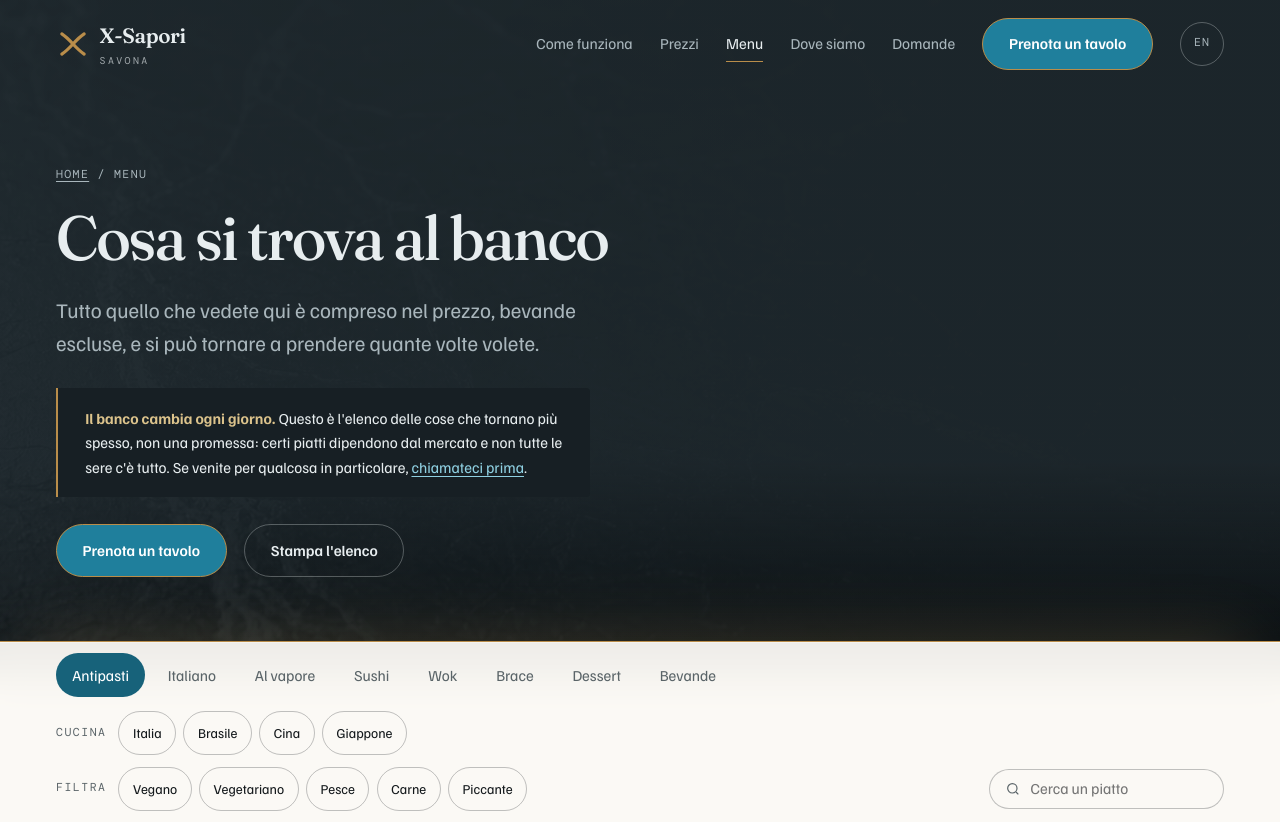
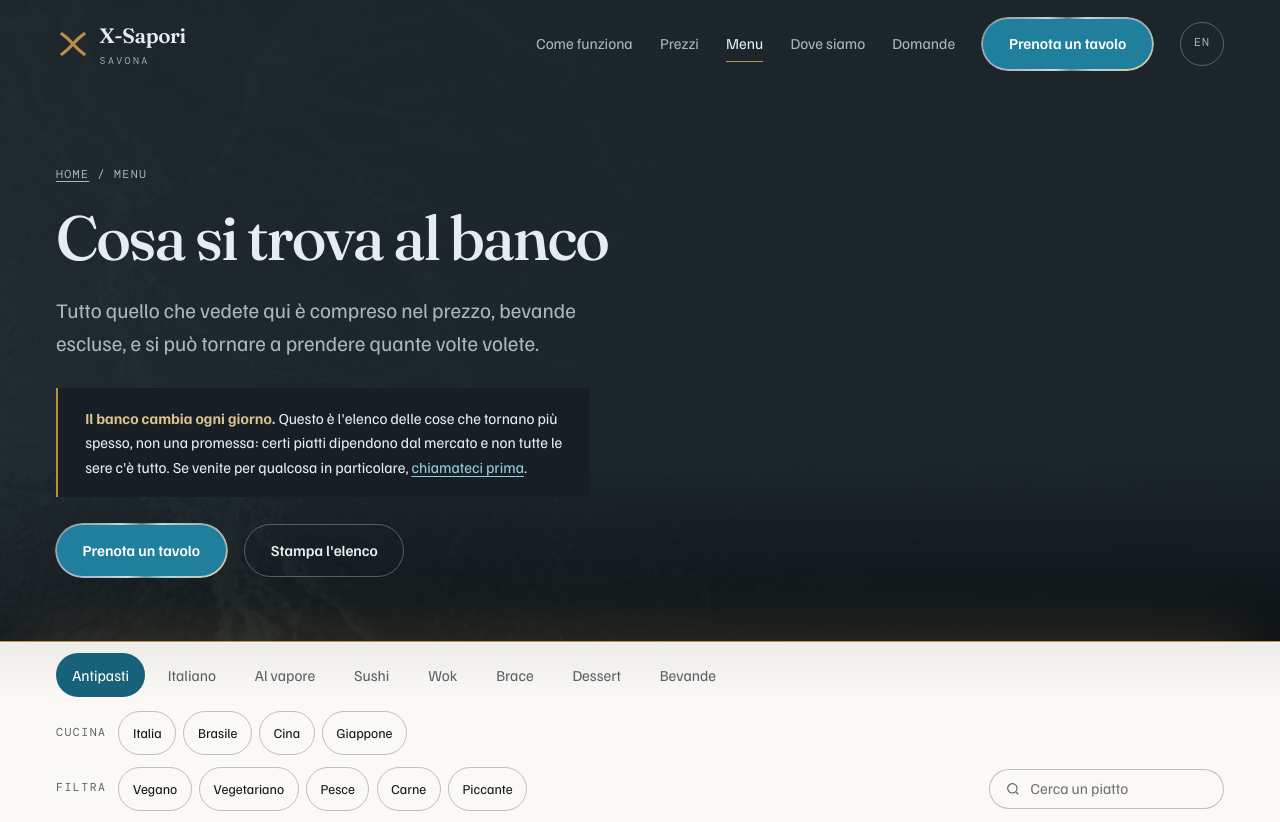
Before and after one commit to YouMei2/site-xsapori, a PHP site: page /x-sapori/menu.html in a window 1280 px wide. Shown: the top 822 px of the page. Run offline with PHP 8.4, Linux system fonts and the light colour scheme.

Commit message:
L'anello di metallo sul pulsante principale, senza WebGL e senza React
Richiesta: portare sul sito l'aspetto di un pulsante «liquid metal» visto
altrove. Il componente di partenza era React + TypeScript + Tailwind +
shadcn, e disegnava il metallo con uno shader WebGL
(`@paper-design/shaders`). Qui non si poteva usare: il sito e' HTML, CSS e
JavaScript puro, zero dipendenze npm, caricabile via FTP su hosting
condiviso — e' un vincolo scritto, non una preferenza. Installare React non
avrebbe aggiunto un pulsante: avrebbe riscritto il sito.

L'effetto pero' non ha bisogno di WebGL. E' un `conic-gradient` con i
riflessi alle angolazioni giuste, ritagliato ad anello da una maschera
(`mask-composite:exclude`), animato al passaggio del mouse con `@property`
su un angolo registrato. Zero dipendenze, zero JavaScript, un solo
pseudo-elemento.

DUE COSE DELL'ORIGINALE NON SONO STATE COPIATE, ed e' voluto.

Il fondo NERO. Nel sistema di questo sito il colore delle azioni e' il
petrolio, non il metallo: sta in MASTER.md fra le tre conseguenze non
negoziabili della direzione visiva, e viene dal filetto d'ottone della sala
vera. L'anello si aggiunge al petrolio invece di sostituirlo.

L'etichetta GRIGIA. Nell'originale e' `#666666` su nero. Misurato: 3,66:1,
sotto la soglia di 4,5 che WCAG chiede a un testo da 14px. Sarebbe stato il
primo contrasto insufficiente di un sito che in nove pagine non ne ha
nessuno. L'etichetta resta bianca sul petrolio, a 4,59:1.

DOVE VA BENE, e dove no. Solo sui pulsanti PRIMARI — ventisei in tutto il
sito, cinque per pagina. I ventotto fantasma restano com'erano: AI-RULES
CTA-01 vuole due tipi di pulsante e non tre, e MOT-04 dice una firma per
pagina, non una su ogni elemento. Un anello di metallo su tutto sarebbe
scaricare un effetto, non fare un disegno.

Degrada bene: senza `conic-gradient` l'anello sparisce e torna il bordo
d'ottone di prima; con «riduci movimento» resta fermo e cambia solo
l'opacita', perche' un gradiente che gira e' movimento a tutti gli effetti.

Verificato a 1440 e 390px: anello presente e mascherato correttamente,
bersagli tutti sopra i 44px, contrasti 146 e 141 elementi con minimo
4,59:1 e nessuno sotto soglia, nessuno scroll orizzontale, i pulsanti
fantasma non toccati, console pulita. `?v=20`.

Co-Authored-By: Claude Opus 5 <noreply@anthropic.com>

```diff
--- a/404.html
+++ b/404.html
@@ -8,7 +8,7 @@
 <meta name="theme-color" content="#0E1417">
 <link rel="icon" href="/assets/brand/favicon.svg" type="image/svg+xml">
 <link rel="preload" href="/assets/fonts/fraunces-latin.woff2" as="font" type="font/woff2" crossorigin>
-<link rel="stylesheet" href="/styles.css?v=19">
+<link rel="stylesheet" href="/styles.css?v=20">
 <script>document.documentElement.classList.add('js');</script>
 </head>
 <body>
--- a/en/index.html
+++ b/en/index.html
@@ -27,7 +27,7 @@
 <link rel="manifest" href="../site.webmanifest">
 <link rel="preload" href="../assets/fonts/fraunces-latin.woff2" as="font" type="font/woff2" crossorigin>
 <link rel="preload" href="../assets/fonts/familjen-latin.woff2" as="font" type="font/woff2" crossorigin>
-<link rel="stylesheet" href="../styles.css?v=19">
+<link rel="stylesheet" href="../styles.css?v=20">
 <!-- Segna che il JavaScript è attivo: solo in quel caso le sezioni
      partono nascoste per poi comparire. Senza JS il sito resta leggibile. -->
 <script>document.documentElement.classList.add('js');</script>
@@ -636,6 +636,6 @@
   </div>
 </footer>
 
-<script src="../js/site.js?v=19" defer></script>
+<script src="../js/site.js?v=20" defer></script>
 </body>
 </html>
--- a/en/menu.html
+++ b/en/menu.html
@@ -24,7 +24,7 @@
 <link rel="manifest" href="../site.webmanifest">
 <link rel="preload" href="../assets/fonts/fraunces-latin.woff2" as="font" type="font/woff2" crossorigin>
 <link rel="preload" href="../assets/fonts/familjen-latin.woff2" as="font" type="font/woff2" crossorigin>
-<link rel="stylesheet" href="../styles.css?v=19">
+<link rel="stylesheet" href="../styles.css?v=20">
 <script>document.documentElement.classList.add('js');</script>
 
 <script type="application/ld+json">
@@ -451,7 +451,7 @@
   </div>
 </footer>
 
-<script src="../js/site.js?v=19" defer></script>
-<script src="../js/menu.js?v=19" defer></script>
+<script src="../js/site.js?v=20" defer></script>
+<script src="../js/menu.js?v=20" defer></script>
 </body>
 </html>
--- a/en/privacy.html
+++ b/en/privacy.html
@@ -14,7 +14,7 @@
 <link rel="manifest" href="../site.webmanifest">
 <link rel="preload" href="../assets/fonts/fraunces-latin.woff2" as="font" type="font/woff2" crossorigin>
 <link rel="preload" href="../assets/fonts/familjen-latin.woff2" as="font" type="font/woff2" crossorigin>
-<link rel="stylesheet" href="../styles.css?v=19">
+<link rel="stylesheet" href="../styles.css?v=20">
 <script>document.documentElement.classList.add('js');</script>
 </head>
 <body>
@@ -184,6 +184,6 @@
     </div>
   </div>
 </footer>
-<script src="../js/site.js?v=19" defer></script>
+<script src="../js/site.js?v=20" defer></script>
 </body>
 </html>
--- a/index.html
+++ b/index.html
@@ -27,7 +27,7 @@
 <link rel="manifest" href="site.webmanifest">
 <link rel="preload" href="assets/fonts/fraunces-latin.woff2" as="font" type="font/woff2" crossorigin>
 <link rel="preload" href="assets/fonts/familjen-latin.woff2" as="font" type="font/woff2" crossorigin>
-<link rel="stylesheet" href="styles.css?v=19">
+<link rel="stylesheet" href="styles.css?v=20">
 <!-- Segna che il JavaScript è attivo: solo in quel caso le sezioni
      partono nascoste per poi comparire. Senza JS il sito resta leggibile. -->
 <script>document.documentElement.classList.add('js');</script>
@@ -669,6 +669,6 @@
   </div>
 </footer>
 
-<script src="js/site.js?v=19" defer></script>
+<script src="js/site.js?v=20" defer></script>
 </body>
 </html>
--- a/menu.html
+++ b/menu.html
@@ -24,7 +24,7 @@
 <link rel="manifest" href="site.webmanifest">
 <link rel="preload" href="assets/fonts/fraunces-latin.woff2" as="font" type="font/woff2" crossorigin>
 <link rel="preload" href="assets/fonts/familjen-latin.woff2" as="font" type="font/woff2" crossorigin>
-<link rel="stylesheet" href="styles.css?v=19">
+<link rel="stylesheet" href="styles.css?v=20">
 <script>document.documentElement.classList.add('js');</script>
 
 <script type="application/ld+json">
@@ -460,7 +460,7 @@
   </div>
 </footer>
 
-<script src="js/site.js?v=19" defer></script>
-<script src="js/menu.js?v=19" defer></script>
+<script src="js/site.js?v=20" defer></script>
+<script src="js/menu.js?v=20" defer></script>
 </body>
 </html>
--- a/privacy.html
+++ b/privacy.html
@@ -15,7 +15,7 @@
 <link rel="manifest" href="site.webmanifest">
 <link rel="preload" href="assets/fonts/fraunces-latin.woff2" as="font" type="font/woff2" crossorigin>
 <link rel="preload" href="assets/fonts/familjen-latin.woff2" as="font" type="font/woff2" crossorigin>
-<link rel="stylesheet" href="styles.css?v=19">
+<link rel="stylesheet" href="styles.css?v=20">
 <script>document.documentElement.classList.add('js');</script>
 </head>
 <body>
@@ -185,6 +185,6 @@
     </div>
   </div>
 </footer>
-<script src="js/site.js?v=19" defer></script>
+<script src="js/site.js?v=20" defer></script>
 </body>
 </html>
--- a/styles.css
+++ b/styles.css
@@ -541,8 +541,66 @@ button,input,select,textarea{font:inherit;color:inherit;}
              color var(--dur-fast) var(--ease-out),
              transform var(--dur-fast) var(--ease-out);
 }
-.btn--primary{background:var(--accent-fill);color:#fff;border-color:var(--detail);}
+/* =========================================================
+   L'ANELLO DI METALLO SUL PULSANTE PRINCIPALE
+
+   Nasce da un componente React che disegnava il metallo con uno shader
+   WebGL. Qui non si poteva usare: il sito e' HTML, CSS e JavaScript puro,
+   senza npm, e va caricato via FTP. Ma l'effetto non ha bisogno di WebGL —
+   e' un `conic-gradient` con i riflessi al posto giusto, ritagliato ad
+   anello da una maschera. Zero dipendenze, zero JavaScript, un elemento.
+
+   DUE COSE DELL'ORIGINALE NON SONO STATE COPIATE, ed e' voluto:
+
+   1. Il fondo NERO. Nel sistema di questo sito il colore delle azioni e' il
+      petrolio, non il metallo — sta scritto in MASTER.md come regola non
+      negoziabile, e viene dal filetto d'ottone della sala vera. L'anello si
+      aggiunge al petrolio invece di sostituirlo.
+   2. L'etichetta GRIGIA. Nell'originale e' `#666666` su nero: misurato,
+      3,66:1, sotto la soglia di 4,5 per un testo da 14px. Sarebbe stato il
+      primo contrasto insufficiente di un sito che non ne ha nessuno. Qui
+      resta bianca sul petrolio, che sta a 4,59:1.
+   ========================================================= */
+@property --anello{ syntax:'<angle>'; initial-value:0deg; inherits:false; }
+
+.btn--primary{
+  position:relative;isolation:isolate;
+  background:var(--accent-fill);color:#fff;border-color:transparent;
+}
+.btn--primary::before{
+  content:"";position:absolute;inset:-2px;z-index:-1;
+  border-radius:inherit;padding:2px;
+  background:conic-gradient(from var(--anello),
+    #6f7d85   0deg, #e9eff2  38deg, #aebcc4  72deg,
+    #f2dcb0 104deg, #cfe6f2 136deg, #8496a0 172deg,
+    #f1f6f9 208deg, #d8c6e8 244deg, #93a2ab 282deg,
+    #e9eff2 322deg, #6f7d85 360deg);
+  /* La maschera svuota il centro: resta solo la cornice. */
+  -webkit-mask:linear-gradient(#000 0 0) content-box,linear-gradient(#000 0 0);
+  -webkit-mask-composite:xor;
+          mask:linear-gradient(#000 0 0) content-box,linear-gradient(#000 0 0);
+          mask-composite:exclude;
+  transition:--anello 1.6s var(--ease-soft),opacity var(--dur-fast) var(--ease-out);
+  opacity:.85;
+}
+.btn--primary:hover::before,
+.btn--primary:focus-visible::before{ --anello:360deg; opacity:1; }
+
 .btn--primary:hover{background:var(--accent-fill-hover);color:#fff;transform:translateY(-2px);}
+/* Premuto: l'anello si spegne e il pulsante rientra, come un tasto vero. */
+.btn--primary:active::before{opacity:.6;}
+
+/* Senza `@property` il gradiente non si puo' animare: l'anello resta fermo,
+   che e' comunque il novanta per cento dell'effetto. */
+@supports not (background:conic-gradient(from 0deg,#000,#fff)){
+  .btn--primary::before{display:none;}
+  .btn--primary{border-color:var(--detail);}
+}
+@media (prefers-reduced-motion:reduce){
+  .btn--primary::before{transition:opacity var(--dur-fast) var(--ease-out);}
+  .btn--primary:hover::before,
+  .btn--primary:focus-visible::before{--anello:0deg;}
+}
 .btn--ghost{border-color:var(--rule-strong);color:var(--on-surface);}
 .btn--ghost:hover{border-color:var(--detail);color:var(--detail-text);}
 .on-dark .btn--ghost:hover{color:var(--ottone-30);}
```
Also changed, not shown: en/book.html (+4 -4 lines), prenota.html (+4 -4 lines).
